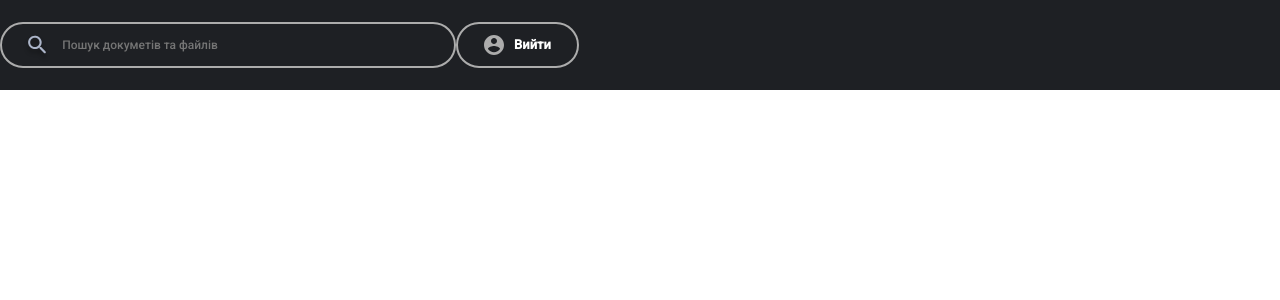
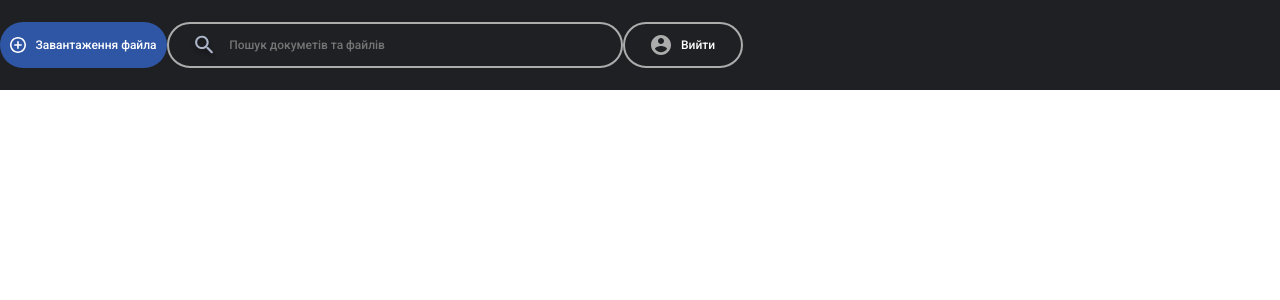
Before and after one commit to DudnikDanyil/Storage, a React (Create React App) app: page / in a window 1280 px wide. Shown: the top 300 px of the page. Built offline with nearby package versions, Linux system fonts and the light colour scheme.

Commit message:
download button styled, accessibility added

```diff
--- /dev/null
+++ b/src/components/UploadButton/UploadButton.scss
@@ -0,0 +1,141 @@
+@import '../../../config.scss';
+
+
+$vars: (
+    bg--clr: #2F56A5,
+    clr:#fff,
+    brd-rad:70px,
+    fw: 500,
+    fs: 0.75rem,
+    ff: 'Roboto',
+);
+:root {
+  @each $property, $value in $vars {
+    --#{$property}: #{$value};
+  }
+}
+
+.upload-button__input
+{
+    display: none;
+}
+.upload-button__label
+{
+    @include var(font-family, ff);
+    @include var(font-weight, fw);
+    @include var(font-size, fs);
+    @include var(background-color,bg--clr);
+    @include var(color,clr);
+    @include var(border-radius,brd-rad);
+    padding: 0.9375rem 0.6562rem;
+    display: flex;
+    align-items: center;
+    cursor: pointer;
+
+}
+.upload-button__label:active
+{
+background-color: rgba(61,125,255,0.5);
+}
+.upload-button__label:focus-visible
+{
+    outline: none;
+    box-shadow: inset 0 0 7px 1px rgb(255,255,255,0.5);
+}
+.upload-button__icon
+{
+    margin-right: 9px;
+}
+
+
+
+// /* Group 6 */
+
+// position: absolute;
+// width: 167px;
+// height: 46px;
+// left: 0px;
+// top: 0px;
+
+
+
+// /* Rectangle 5 */
+
+// position: absolute;
+// width: 167px;
+// height: 46px;
+// left: 0px;
+// top: 0px;
+
+// background: #3D7DFF;
+// box-shadow: 0px 0px 10px rgba(61, 125, 255, 0.8);
+// border-radius: 70px;
+
+
+// /* Content/add_circle_outline */
+
+// position: absolute;
+// left: 14.37%;
+// right: 71.26%;
+// top: 23.91%;
+// bottom: 23.91%;
+
+
+
+// /* Icon */
+
+// position: absolute;
+// left: 16.67%;
+// right: 16.67%;
+// top: 16.67%;
+// bottom: 16.67%;
+
+// background: #FFFFFF;
+
+
+// /* Path */
+
+// position: absolute;
+// left: 33.33%;
+// right: 33.33%;
+// top: 33.33%;
+// bottom: 33.33%;
+
+
+
+// /* Path */
+
+// position: absolute;
+// left: 16.67%;
+// right: 16.67%;
+// top: 16.67%;
+// bottom: 16.67%;
+
+
+
+// /* Path */
+
+// position: absolute;
+// left: 23.33%;
+// right: 23.33%;
+// top: 23.33%;
+// bottom: 23.33%;
+
+
+
+// /* Загрузить файл */
+
+// position: absolute;
+// width: 89px;
+// height: 20px;
+// left: 53px;
+// top: 13px;
+
+// font-family: 'Roboto';
+// font-style: normal;
+// font-weight: 500;
+// font-size: 12px;
+// line-height: 20px;
+// /* identical to box height, or 167% */
+
+// color: #FFFFFF;
--- /dev/null
+++ b/src/components/UploadButton/UploadButton.tsx
@@ -0,0 +1,20 @@
+import React from "react";
+import './UploadButton.scss'
+import UploadIcon from '../../../public/UploadButton_icon.svg'
+
+let tab:Array<number> = [0]
+
+export default function UploadButton()
+{
+
+
+    return(
+        <div className="header__upload-button upload-button">
+            <label role="button" aria-label="Кнопка завантаження файлів та папок" tabIndex={tab[0]} htmlFor="file-btn" className="upload-button__label">
+            <img src={UploadIcon} className="upload-button__icon"alt="Іконка кнопки завантадення" />
+                Завантаження файла
+            </label>
+            <input type="file" className="upload-button__input" id="file-btn" multiple />
+        </div>
+    )
+}
--- a/src/pages/Home/Home.scss
+++ b/src/pages/Home/Home.scss
@@ -1,10 +1,7 @@
-:root{
-    font-size: 16px;
-}
+
 .header
 {
     background-color: #1E2024;
     display: flex;
     padding: 22px 0;
-   align-items: center;
 }
--- a/src/pages/Home/Home.tsx
+++ b/src/pages/Home/Home.tsx
@@ -1,11 +1,13 @@
 import React from 'react';
 import Search from '../../components/Search/Search';
 import LogOutButton from '../../components/LogOutButton/LogOutButton';
+import UploadButton from '../../components/UploadButton/UploadButton'
 import './Home.scss'
 
 let Home = () =>{
   return (
     <header className='header'>
+         <UploadButton/>
          <Search/>
          <LogOutButton/>
     </header>
```
Also changed, not shown: public/UploadButton_icon.svg (added).
